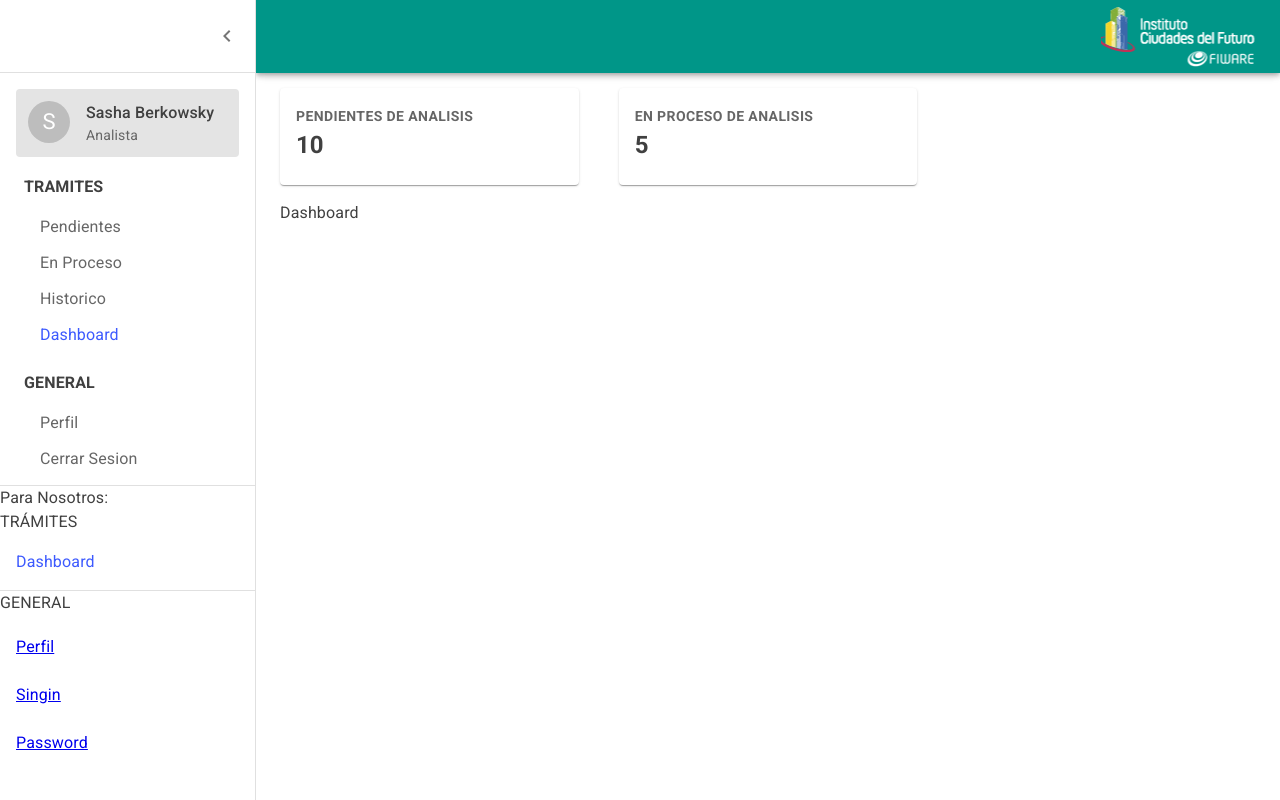
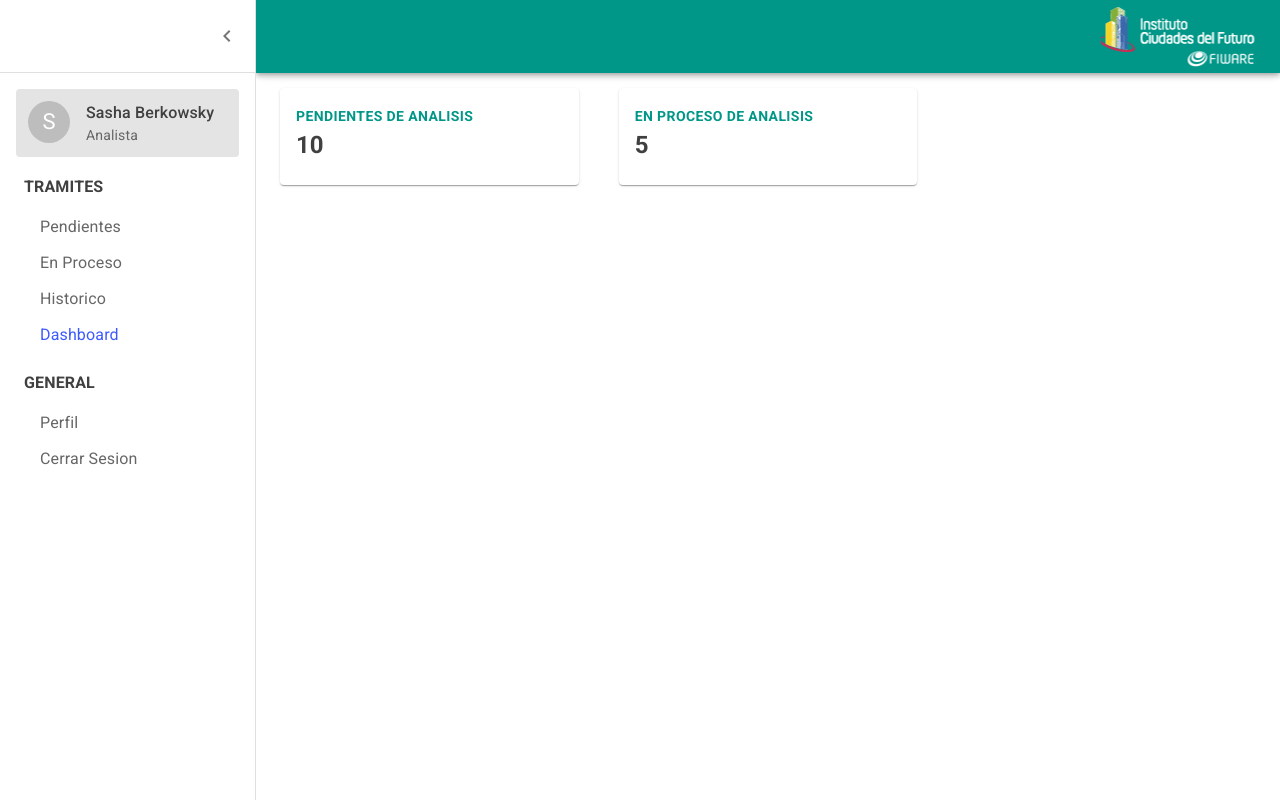
Before and after one commit to SashaBerkowsky/gestion-de-tramites-web, a React (Create React App) app: page / in a window 1280 px wide. Built offline with nearby package versions, Linux system fonts and the light colour scheme.

Commit message:
add theme colors

```diff
--- a/src/App.js
+++ b/src/App.js
@@ -17,6 +17,7 @@ const theme = createTheme({
 		text: {
 			primary: "#404040",
 			secondary: "#666666",
+			greenApp: "#009688",
 		},
 		primary: {
 			// Purple and green play nicely together.
--- a/src/components/CounterCard.jsx
+++ b/src/components/CounterCard.jsx
@@ -7,7 +7,7 @@ const CounterCard = ({ title, counter }) => {
 				<CardContent>
 					<Typography
 						variant='button'
-						color='text.secondary'
+						color='text.greenApp'
 						sx={{ fontWeight: "bold" }}
 					>
 						{title}
--- a/src/components/NavDrawer.jsx
+++ b/src/components/NavDrawer.jsx
@@ -198,33 +198,6 @@ export default function PersistentDrawerLeft({ children }) {
 						</NavLink>
 					</MenuList>
 				</Box>
-				<Divider />
-				Para Nosotros: <br />
-				TRÁMITES
-				<List>
-					<ListItem button>
-						<NavLink to='/'>Dashboard</NavLink>
-					</ListItem>
-				</List>
-				<Divider />
-				GENERAL
-				<List>
-					<ListItem>
-						<ListItemText>
-							<Link to='/profile'>Perfil</Link>
-						</ListItemText>
-					</ListItem>
-					<ListItem>
-						<ListItemText>
-							<Link to='/sign-in'>Singin</Link>
-						</ListItemText>
-					</ListItem>
-					<ListItem>
-						<ListItemText>
-							<Link to='/password'>Password</Link>
-						</ListItemText>
-					</ListItem>
-				</List>
 			</Drawer>
 			<Main open={open}>
 				<DrawerHeader />
--- a/src/pages/Dashboard.jsx
+++ b/src/pages/Dashboard.jsx
@@ -8,7 +8,6 @@ const DashboardPage = () => {
 				<CounterCard title='Pendientes de analisis' counter='10' />
 				<CounterCard title='En proceso de analisis' counter='5' />
 			</Grid>
-			Dashboard
 		</div>
 	);
 };
```
